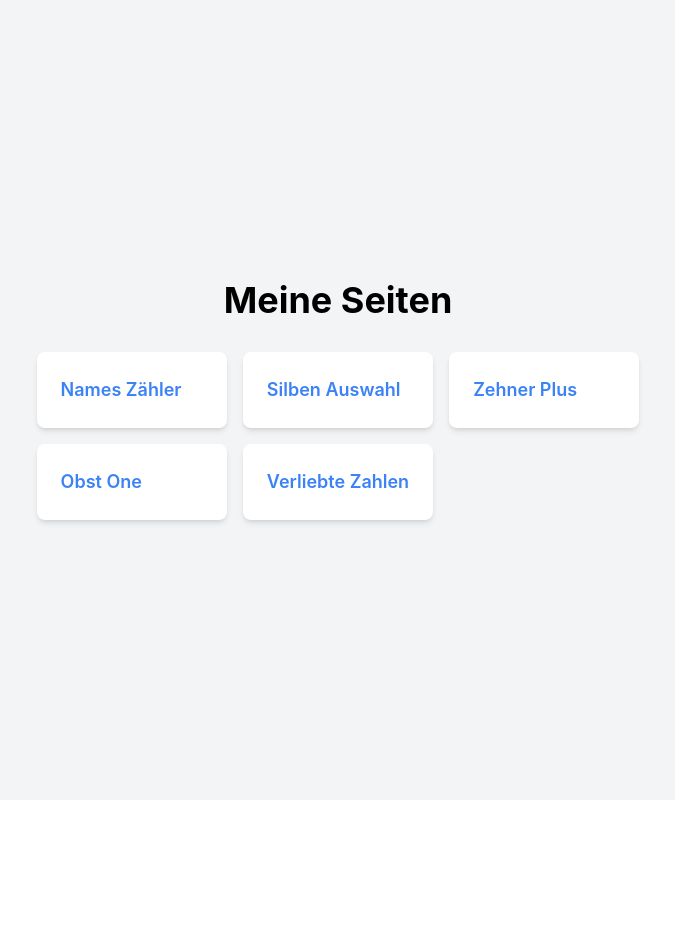
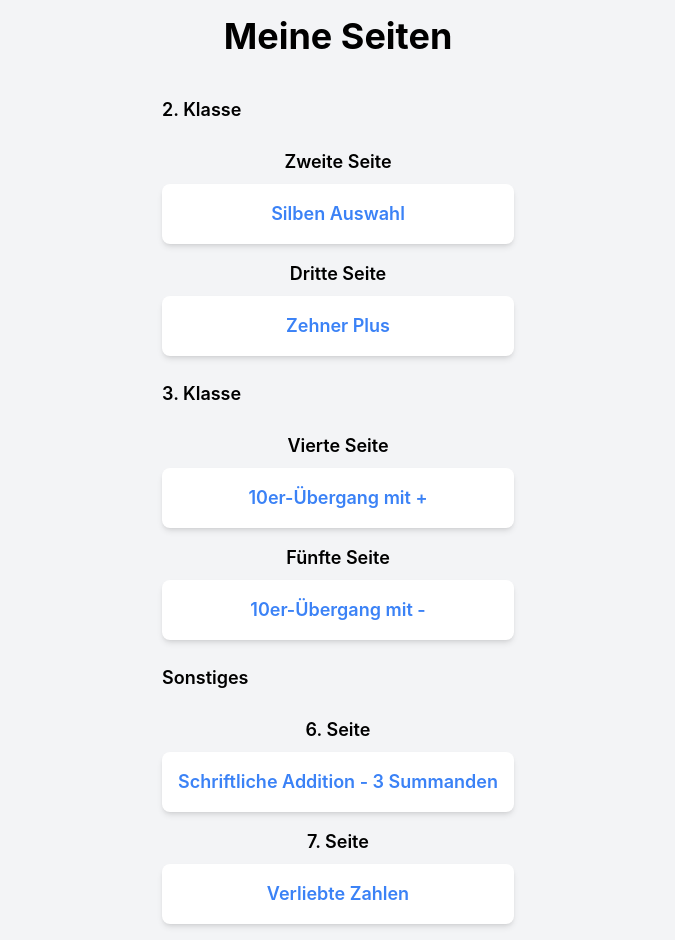
Before and after one commit to hssw24/hssw, a React (Create React App) app: page / in a window 1280 px wide. Shown: the whole page, without its empty margins (302-977 px from the left). Before the commit the page ends 800 px from the top, so only its background shows below. Built offline with nearby package versions, Linux system fonts and the light colour scheme.

Commit message:
Beschreibung der Änderungen

```diff
--- a/src/App.js
+++ b/src/App.js
@@ -2,27 +2,40 @@ import React from 'react';
 
 const App = () => {
   const links = [
-    { name: 'Names Zähler', url: 'https://names-counter-2a.vercel.app/' },
-    { name: 'Silben Auswahl', url: 'https://silbenauswahl.vercel.app/' },
-    { name: 'Zehner Plus', url: 'https://zehnerplus.vercel.app/' },
-    { name: 'Obst One', url: 'https://obst-one.vercel.app/' },
-    { name: 'Verliebte Zahlen', url: 'https://verliebte-zahlen.vercel.app/' },
+    { label: '2. Klasse' },
+    { label: 'Zweite Seite', name: 'Silben Auswahl', url: 'https://silbenauswahl.vercel.app/' },
+    { label: 'Dritte Seite', name: 'Zehner Plus', url: 'https://zehnerplus.vercel.app/' },
+    { label: '3. Klasse' },
+    { label: 'Vierte Seite', name: '10er-Übergang mit +', url: 'https://obst-one.vercel.app/' },
+    { label: 'Fünfte Seite', name: '10er-Übergang mit -', url: 'https://verliebte-zahlen.vercel.app/' },
+    { label: 'Sonstiges'},
+    { label: '6. Seite', name: 'Schriftliche Addition - 3 Summanden', url: 'https://verliebte-zahlen.vercel.app/' },
+    { label: '7. Seite', name: 'Verliebte Zahlen', url: 'https://verliebte-zahlen.vercel.app/' },
   ];
 
   return (
     <div className="min-h-screen flex flex-col items-center justify-center bg-gray-100 p-4">
       <h1 className="text-4xl font-bold mb-8">Meine Seiten</h1>
-      <div className="grid grid-cols-1 sm:grid-cols-2 lg:grid-cols-3 gap-4">
-        {links.map((link) => (
+      <div className="flex flex-col gap-4">
+        {links.map((link, index) => (
+          <React.Fragment key={index}>
+            {link.label && (!link.name || !link.url) && (
+              <span className="my-2 text-lg font-semibold">{link.label}</span>
+            )}
+            {link.name && link.url && (
+              <div className="flex flex-col items-center">
+                <span className="mb-2 text-lg font-semibold">{link.label}</span>
                 <a
-            key={link.name}
                   href={link.url}
                   target="_blank"
                   rel="noopener noreferrer"
-            className="w-full bg-white p-6 rounded-lg shadow-md hover:bg-gray-50 transition"
+                  className="w-full bg-white p-4 rounded-lg shadow-md hover:bg-gray-50 transition text-center"
                 >
                   <button className="text-lg font-semibold text-blue-500">{link.name}</button>
                 </a>
+              </div>
+            )}
+          </React.Fragment>
         ))}
       </div>
     </div>
```
Lines whose indentation alone changed are shown as unchanged.
